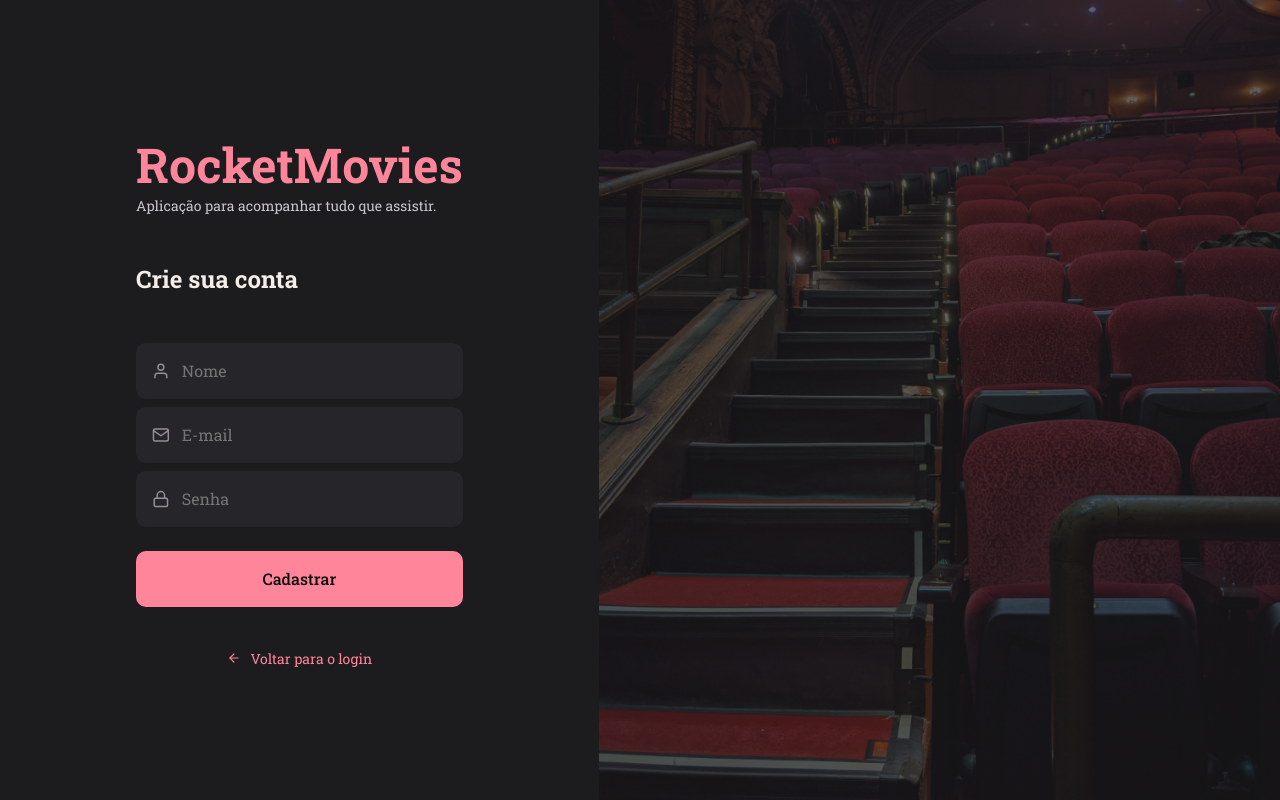
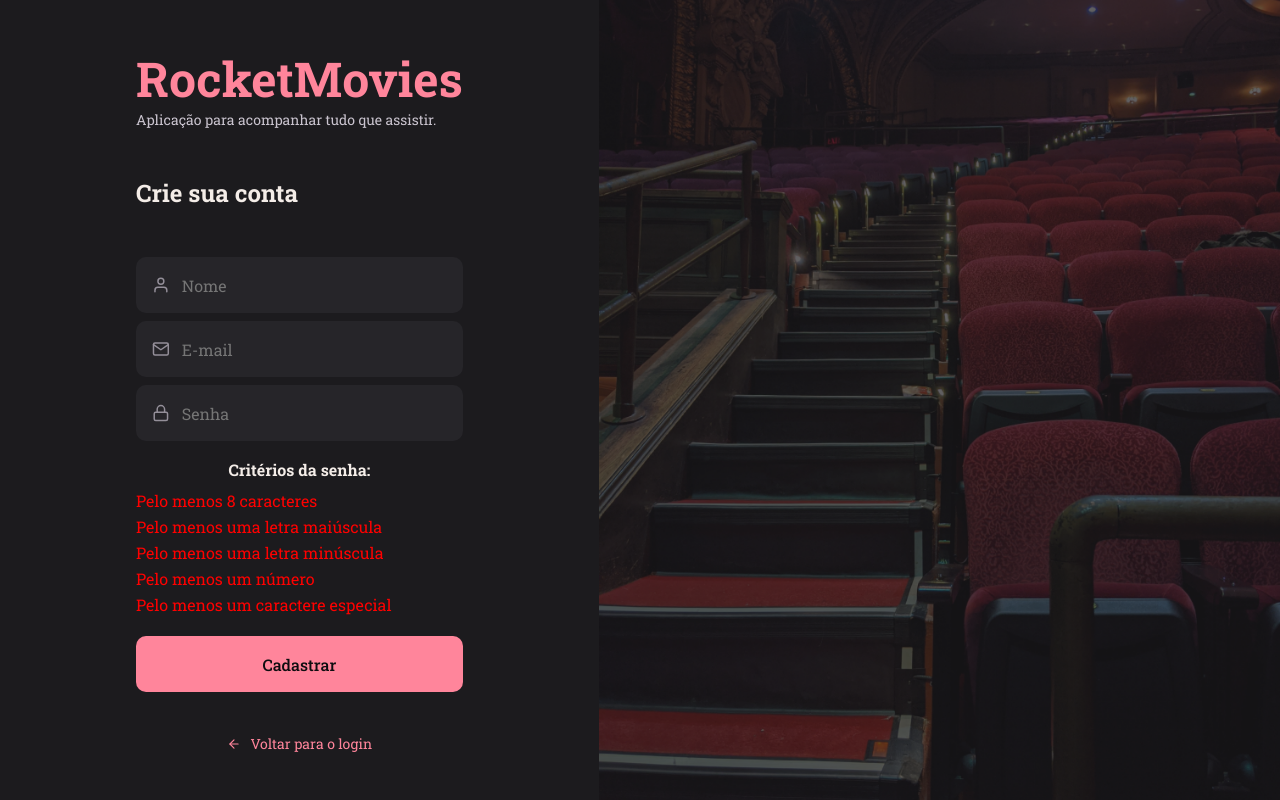
Before and after one commit to smoothemerson/rocketmovies-frontend, a React (Vite) app: page /register in a window 1280 px wide. Built offline with nearby package versions, Linux system fonts and the light colour scheme.

Commit message:
feat: add PasswordCriteria and StatusCard

```diff
--- a/src/pages/SignUp/index.jsx
+++ b/src/pages/SignUp/index.jsx
@@ -9,39 +9,110 @@
 
 import { FiArrowLeft } from "react-icons/fi";
 
-import { Container, Form, Background } from "./styles";
+import {
+  Container,
+  Form,
+  Background,
+  PasswordCriteria,
+  StatusCard,
+} from "./styles";
 
 export function SignUp() {
   const [name, setName] = useState("");
   const [email, setEmail] = useState("");
   const [password, setPassword] = useState("");
 
+  const [passwordCriteria, setPasswordCriteria] = useState({
+    length: false,
+    upperCase: false,
+    lowerCase: false,
+    number: false,
+    specialChar: false,
+  });
+
+  const showPasswordCriteria = !Object.values(passwordCriteria).every(Boolean);
+
+  const [statusMessage, setStatusMessage] = useState("");
+  const [isStatusVisible, setIsStatusVisible] = useState(false);
+  const [isLoading, setIsLoading] = useState(false);
+
   const navigate = useNavigate();
 
-  function handleSignUp() {
+  function validatePassword(password) {
+    const lengthCriteria = /.{8,}/;
+    const upperCaseCriteria = /[A-Z]/;
+    const lowerCaseCriteria = /[a-z]/;
+    const numberCriteria = /[0-9]/;
+    const specialCharCriteria = /[!@#$%^&*(),.?":{}|<>]/;
+
+    return {
+      length: lengthCriteria.test(password),
+      upperCase: upperCaseCriteria.test(password),
+      lowerCase: lowerCaseCriteria.test(password),
+      number: numberCriteria.test(password),
+      specialChar: specialCharCriteria.test(password),
+    };
+  }
+
+  function handlePasswordChange(event) {
+    const newPassword = event.target.value;
+    setPassword(newPassword);
+    setPasswordCriteria(validatePassword(newPassword));
+  }
+
+  async function handleSignUp() {
     if (!name || !email || !password) {
       return alert("Preencha todos os campos!");
     }
 
-    api
-      .post("/users", { name, email, password })
-      .then(() => {
-        alert("Usuário cadastrado com sucesso!");
-        navigate("/");
-      })
-      .catch((error) => {
-        if (error.response) {
-          alert(error.response.data.message);
-        } else {
-          alert("Não foi possível cadastrar");
-        }
-      });
+    const emailRegex = /^[^\s@]+@[^\s@]+\.[^\s@]+$/;
+
+    if (!emailRegex.test(email)) {
+      setStatusMessage("O e-mail fornecido não é válido.");
+      setIsStatusVisible(true);
+      return;
+    }
+
+    if (showPasswordCriteria) {
+      setStatusMessage("A senha deve atender a todos os critérios.");
+      setIsStatusVisible(true);
+      return;
+    }
+
+    setIsLoading(true);
+    setIsStatusVisible(true);
+    setStatusMessage("Cadastrando usuário...");
+
+    try {
+      await api.post("/users", { name, email, password });
+      setStatusMessage("Usuário cadastrado com sucesso!");
+    } catch (error) {
+      if (error.response) {
+        setStatusMessage(error.response.data.message);
+      } else {
+        setStatusMessage("Não foi possível cadastrar");
+      }
+    } finally {
+      setIsLoading(false);
+    }
+  }
+
+  function handleCloseStatus() {
+    setIsStatusVisible(false);
+    if (statusMessage === "Usuário cadastrado com sucesso!") {
+      navigate("/");
+    }
   }
 
   useEffect(() => {
     function handleKeyDown(event) {
       if (event.key === "Enter") {
-        handleSignUp();
+        event.preventDefault();
+        if (isStatusVisible && !isLoading) {
+          handleCloseStatus();
+        } else if (!isStatusVisible) {
+          handleSignUp();
+        }
       }
     }
 
@@ -50,7 +121,7 @@
     return () => {
       document.removeEventListener("keydown", handleKeyDown);
     };
-  }, [name, email, password]);
+  }, [isStatusVisible, isLoading, name, email, password]);
 
   return (
     <Container>
@@ -78,8 +149,39 @@
           placeholder="Senha"
           type="password"
           icon={FiLock}
-          onChange={(e) => setPassword(e.target.value)}
+          onChange={handlePasswordChange}
         />
+
+        {showPasswordCriteria && (
+          <PasswordCriteria>
+            <p>Critérios da senha:</p>
+            <ul>
+              <li style={{ color: passwordCriteria.length ? "green" : "red" }}>
+                Pelo menos 8 caracteres
+              </li>
+              <li
+                style={{ color: passwordCriteria.upperCase ? "green" : "red" }}
+              >
+                Pelo menos uma letra maiúscula
+              </li>
+              <li
+                style={{ color: passwordCriteria.lowerCase ? "green" : "red" }}
+              >
+                Pelo menos uma letra minúscula
+              </li>
+              <li style={{ color: passwordCriteria.number ? "green" : "red" }}>
+                Pelo menos um número
+              </li>
+              <li
+                style={{
+                  color: passwordCriteria.specialChar ? "green" : "red",
+                }}
+              >
+                Pelo menos um caractere especial
+              </li>
+            </ul>
+          </PasswordCriteria>
+        )}
 
         <Button title="Cadastrar" onClick={handleSignUp} />
 
@@ -89,6 +191,13 @@
         </footer>
       </Form>
 
+      {isStatusVisible && (
+        <StatusCard>
+          <p>{statusMessage}</p>
+          {!isLoading && <Button title="OK" onClick={handleCloseStatus} />}
+        </StatusCard>
+      )}
+
       <Background />
     </Container>
   );
```
